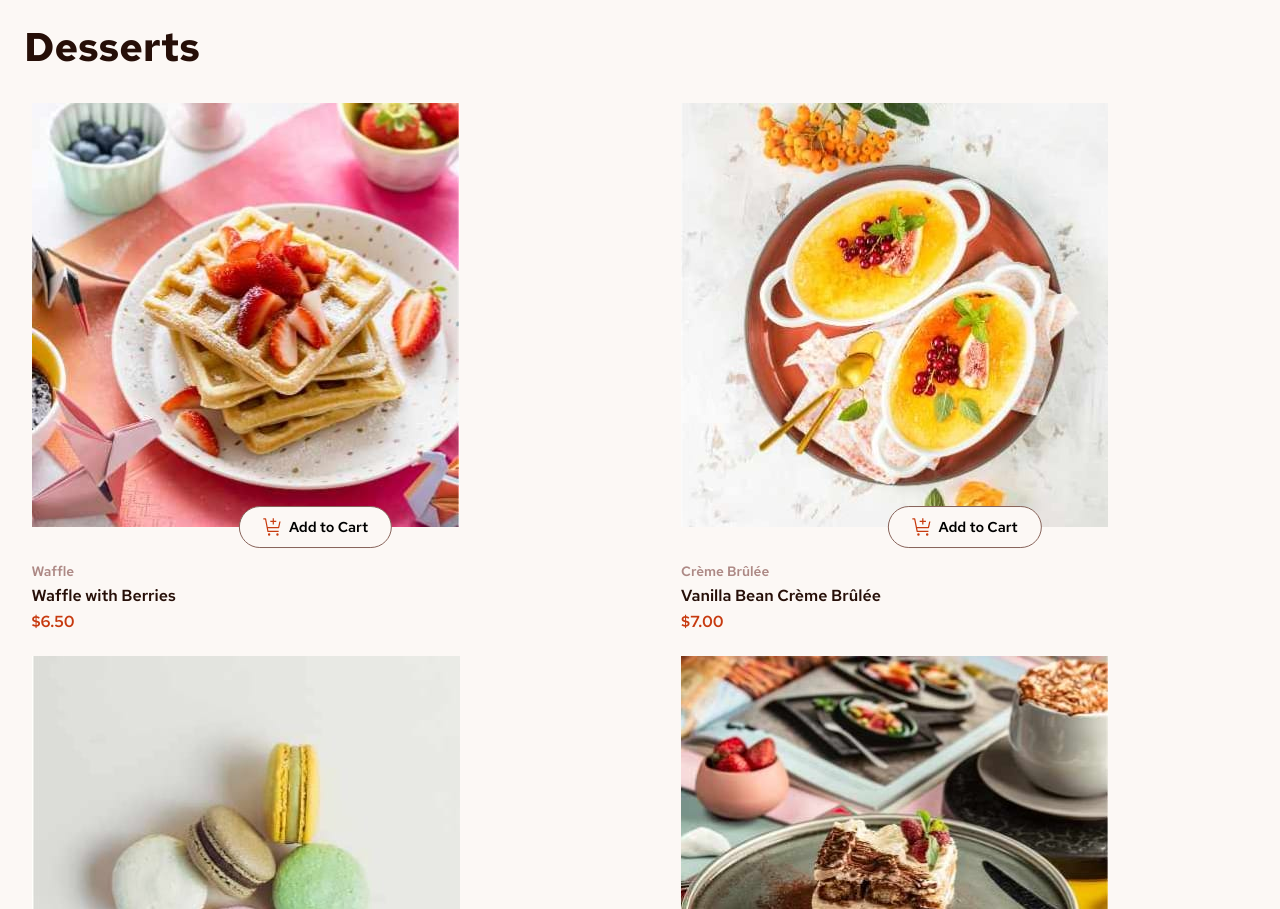
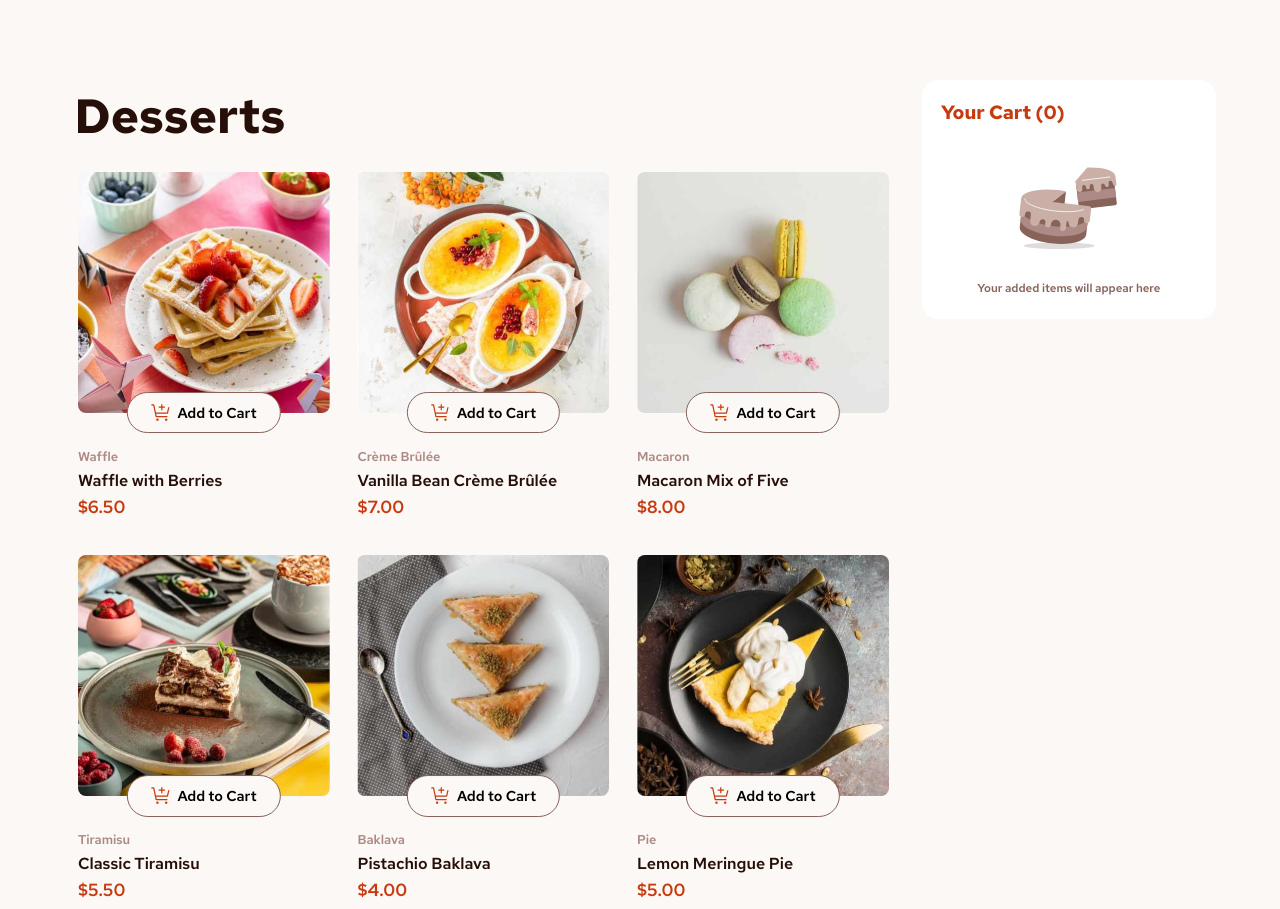
Before and after one commit to M4sayev/shopping-cart-app, a plain HTML site: page product-list-with-cart-main/design/project.html in a window 1280 px wide. Shown: the top 909 px of the page. Drawn offline with Linux system fonts and the light colour scheme; a web font is replaced by a local one.

Commit message:
finished style next js

```diff
--- a/product-list-with-cart-main/design/project.html
+++ b/product-list-with-cart-main/design/project.html
@@ -12,8 +12,11 @@
     <title>Project</title>
 </head>
 <body>
+    <main>
+        <section>
             <h1 class="context-header">Desserts</h1>
             <div class="grid"></div>
+        </section>
         <div class="cart">
             <h1 class="cart-quantity">Your Cart (0)</h1>
             <img src="../assets/images/illustration-empty-cart.svg">
@@ -21,5 +24,6 @@
         </div>
         <script type="module" src="products.js"></script>
         <script type="module" src="main.js"></script>
+    </main>
 </body>
 </html>
--- a/product-list-with-cart-main/design/style.css
+++ b/product-list-with-cart-main/design/style.css
@@ -44,7 +44,7 @@ body {
     object-fit: cover;
     border-radius: 1em;
 }
-/* media *//
+/* media */
 .product-box__image-tablet {
     display: none;
     width: 100%;
@@ -57,7 +57,6 @@ body {
     object-fit: cover;
     border-radius: 1em;
 }
-/* media */
 .product-box__button {
     position: absolute;
     top: 100%;
@@ -133,8 +132,14 @@ body {
     margin-bottom: 2em;
 }
 @media (min-width: 440px) {
+    .context-header {
+        font-size: 3.5rem;
+        margin-left: clamp(0.1em, 2vw, 1em);
+    }
     .grid {
         grid-template-columns: repeat(2, 1fr);
+        row-gap: 1.2em;
+        column-gap: 0;
     }
     .product-box {
         width: 90%;
@@ -145,6 +150,77 @@ body {
     .product-box__image-tablet {
         display: block;
     }
-
-
+    .product-box__short-name {
+        font-size: 2vw;
+    }
+    .product-box__full-name {
+        font-size: clamp(0.8rem, 3vw, 3rem);
+    }
+    .product-box__price {
+        font-size: clamp(0.5rem, 3.5vw, 3rem);
+    }
 }
+@media (min-width: 768px) {
+    .grid {
+        grid-template-columns: repeat(3, 1fr);
+        row-gap: 2em;
+    }
+    .product-box__short-name {
+        font-size: 1.5vw;
+    }
+    .product-box__full-name {
+        font-size: clamp(0.8rem, 2.2vw, 3rem);
+    }
+    .product-box__price {
+        font-size: clamp(0.5rem, 2.7vw, 3rem);
+    }
+}
+@media (min-width: 1024px) {
+    .product-box__image-tablet {
+        display: none;
+    }
+    .product-box__image-desktop {
+        display: block;
+    }
+    main {
+        display: flex;
+        align-items: flex-start;
+        margin-bottom: 1em;
+    }
+    .context-header {
+        font-size: 3rem;
+        margin: 1.75em 0 0.5em 1.85em;
+        margin-left: clamp(1.25em, 5.8vw, 1.9em);
+    }
+    .grid {
+        grid-template-columns: repeat(3, 1fr);
+        width: auto;
+        margin-left: clamp(2.75em, 5vw, 5em);
+        margin-right: 0;
+    }
+    .product-box__image-desktop {
+        border-radius: 0.5em;
+    }
+    .product-box__short-name {
+        font-size: 0.8rem;
+    }
+    .product-box__full-name {
+        font-size: 1rem;
+    }
+    .product-box__price {
+        font-size: 1.1rem;
+    }
+    .cart {
+        width: 40vw;
+        margin: 5em 5vw 0 1.2em;
+    }
+    .cart img {
+        width: 35%;
+    }
+    .cart h1 {
+        font-size: max(1.5vw, 1rem);
+    }
+    .cart p {
+        font-size: min(90%, 0.9vw);
+    }
+}
```
Lines whose indentation alone changed are shown as unchanged.
